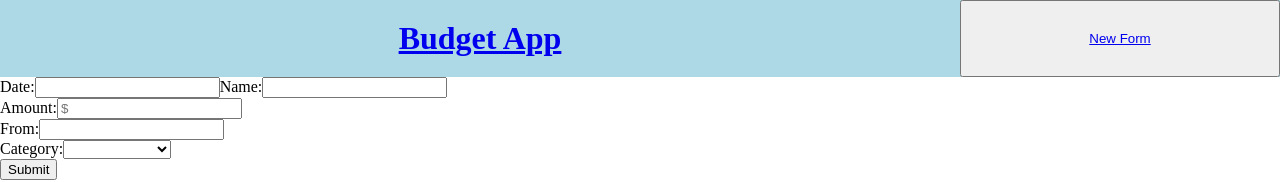
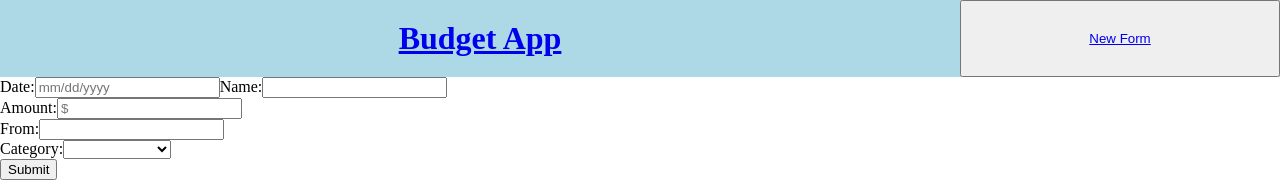
Before and after one commit to Kylie-Lang1/budget-app-react, a React (Create React App) app: page /transactions/new in a window 1280 px wide. Shown: the top 182 px of the page. Built offline with nearby package versions, Linux system fonts and the light colour scheme; the HTML template or start-up script is replaced by a standard one.

Commit message:
updated edit form

```diff
--- a/src/components/EditForm.js
+++ b/src/components/EditForm.js
@@ -25,10 +25,11 @@ function EditForm() {
     }
 
     const handleDate = (date) => {
-        // const formatDate = new Date(date)
-        // setDate(formatDate.toString("MM-dd-yyyy"))
-        setTransaction({...transaction, date})
+        const dateString = date.toLocaleDateString()
+        const date_formatted = dateString.slice(0, dateString.length - 4) + dateString.slice(dateString.length-2)
+
         setDate(date)
+        setTransaction({...transaction, date, date_formatted})
         console.log(date)
     }
 
--- a/src/components/NewForm.js
+++ b/src/components/NewForm.js
@@ -59,10 +59,11 @@ function NewForm() {
                 <label htmlFor="date">Date:
                     <Datepicker
                         id="date"
-                        // dateFormat="MM/dd/yyyy"
+                        placeholderText="mm/dd/yyyy"
                         value={date}
                         selected={date}
                         onChange={(date) => handleDate(date)}
+                        shouldCloseOnSelect={true}
                     />
                 </label>
 
```
